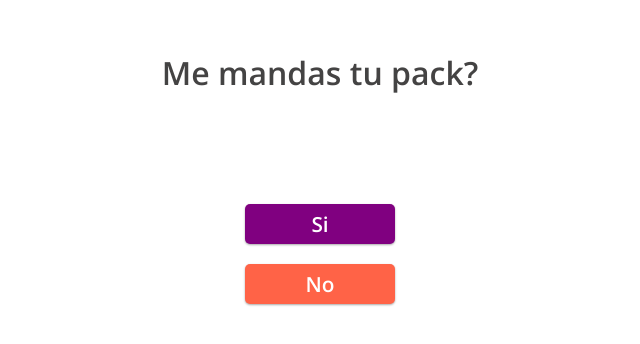
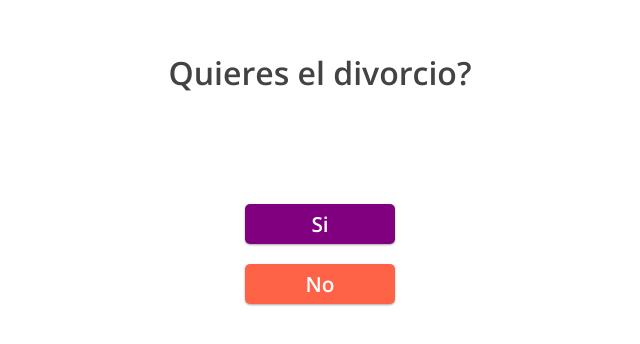
Before and after one commit to l4crito/Oo, an Angular app: page / in a window 1280 px wide. Shown: the part 136-480 px from the top of the page, without its empty margins (320-960 px from the left). Built offline with nearby package versions, Linux system fonts and the light colour scheme.

Commit message:
divorcio

```diff
--- a/src/app/app.component.html
+++ b/src/app/app.component.html
@@ -1,10 +1,10 @@
 <div class="container center">
-  Me mandas tu pack?
+  Quieres el divorcio?
 </div>
 <div class="no btn" [ngStyle]="{left:left,top:top}" (mouseover)="changePosition()" (click)="changePosition()">No
 </div>
 <div class="yes btn" (click)="ok=true">Si</div>
 
 <div class="ok center" [ngClass]="{'show': ok}" (click)="ok=false">
-  Lo espero :3
+  Sabia que tu amor no era eterno
 </div>
```
Also changed, not shown: 3 other files (tests, documents, lock files or other folders).
